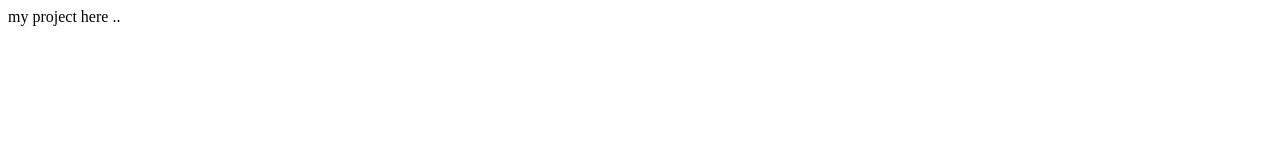
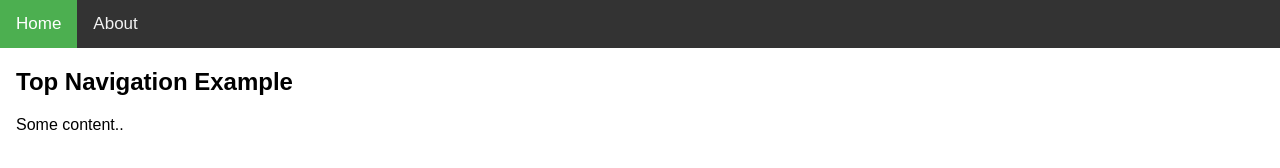
Before and after one commit to herux/herux.github.io, a plain HTML site: page index.html in a window 1280 px wide. Drawn offline with Linux system fonts and the light colour scheme.

Commit message:
Update index.html

```diff
--- a/index.html
+++ b/index.html
@@ -1 +1,49 @@
-my project here ..
+<!DOCTYPE html>
+<html>
+<head>
+<meta name="viewport" content="width=device-width, initial-scale=1">
+<style>
+body {
+  margin: 0;
+  font-family: Arial, Helvetica, sans-serif;
+}
+
+.topnav {
+  overflow: hidden;
+  background-color: #333;
+}
+
+.topnav a {
+  float: left;
+  color: #f2f2f2;
+  text-align: center;
+  padding: 14px 16px;
+  text-decoration: none;
+  font-size: 17px;
+}
+
+.topnav a:hover {
+  background-color: #ddd;
+  color: black;
+}
+
+.topnav a.active {
+  background-color: #4CAF50;
+  color: white;
+}
+</style>
+</head>
+<body>
+
+<div class="topnav">
+  <a class="active" href="#home">Home</a>
+  <a href="#about">About</a>
+</div>
+
+<div style="padding-left:16px">
+  <h2>Top Navigation Example</h2>
+  <p>Some content..</p>
+</div>
+
+</body>
+</html>
```
